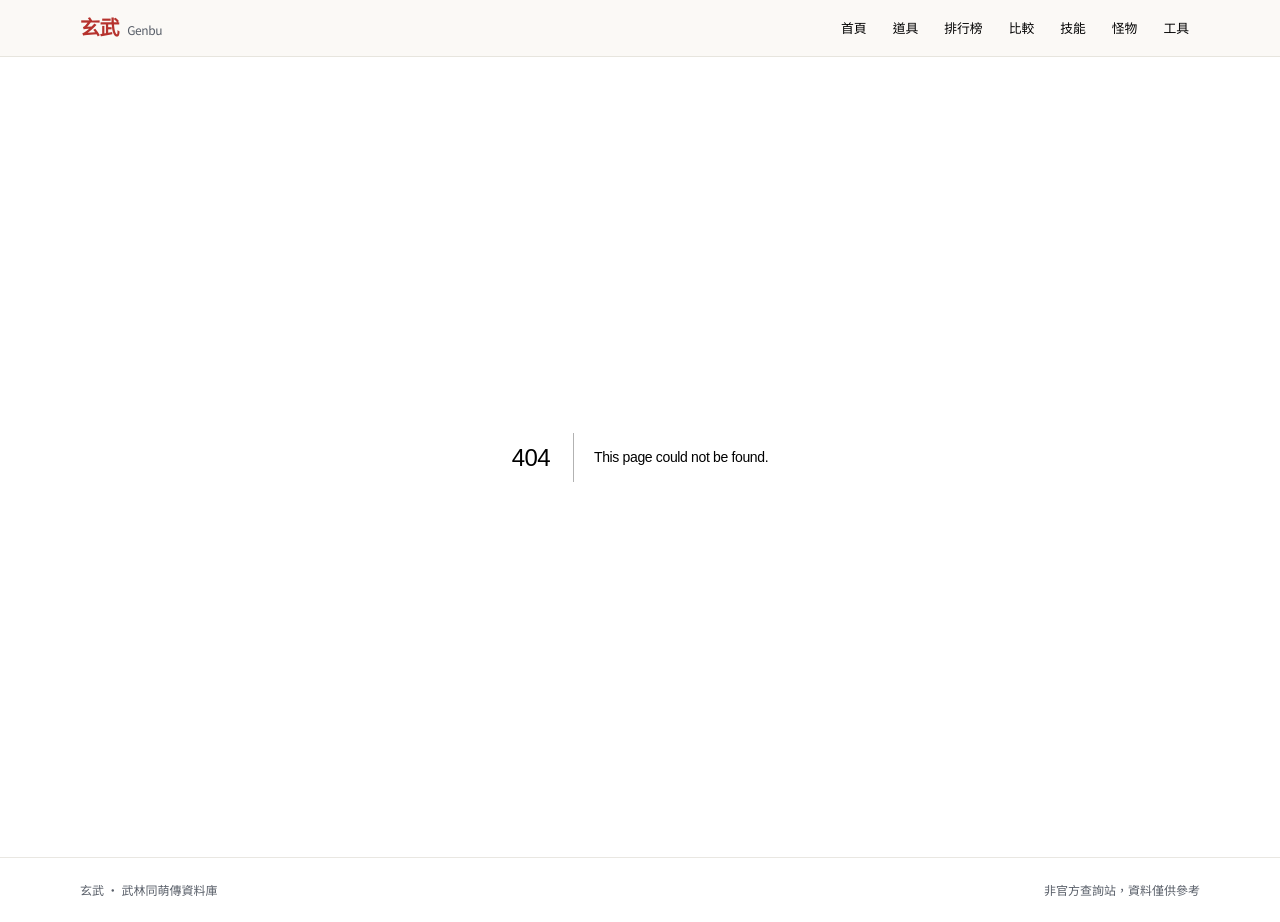
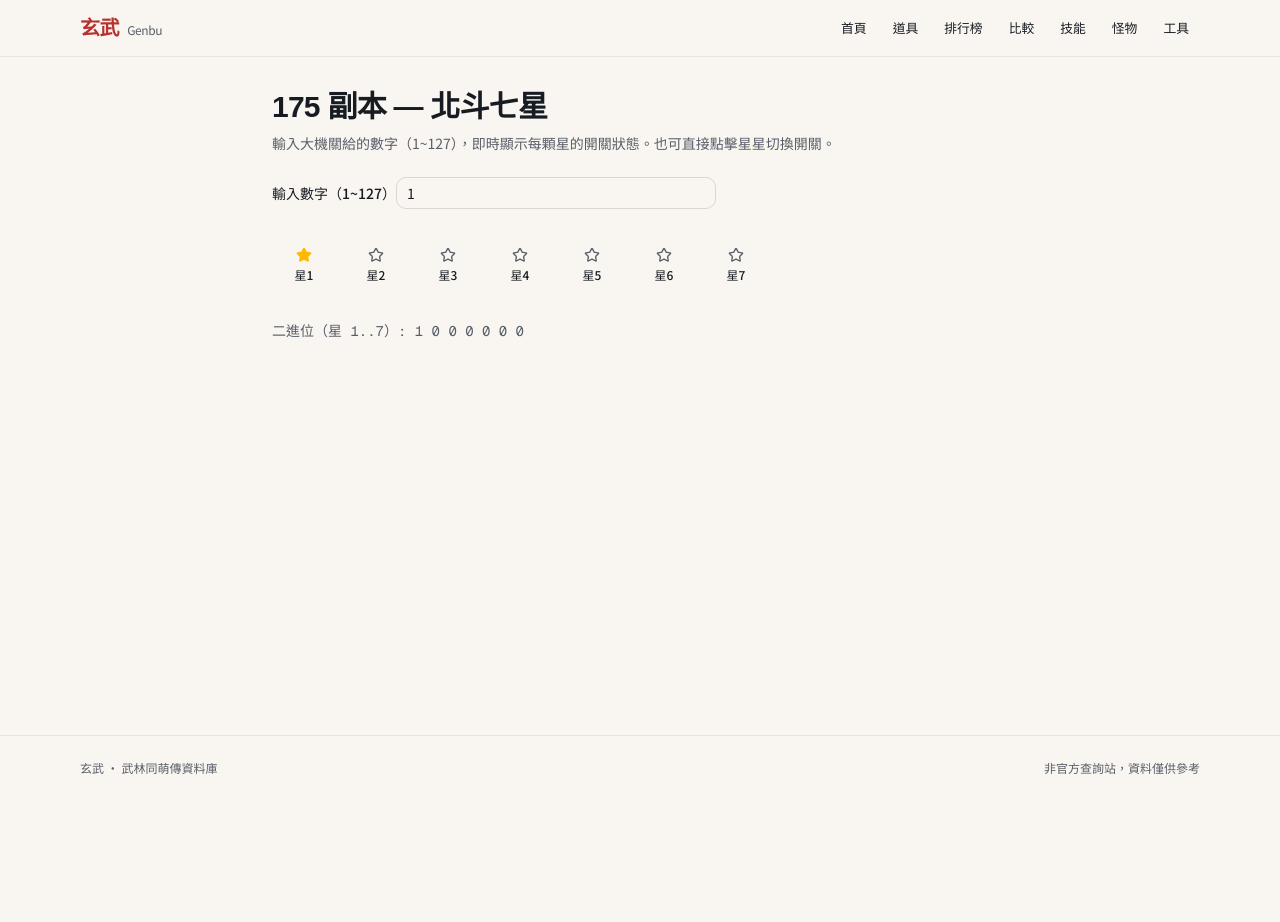
Before and after one commit to hanshino/genbu, a Next.js app: page /tools/175 in a window 1280 px wide. Before the commit this address had no page. After the commit the page ends 800 px from the top, so only its background shows below. Built offline with nearby package versions, Linux system fonts and the light colour scheme.

Commit message:
feat(phase4): 175 seven-star UI with two-way binding

```diff
--- /dev/null
+++ b/src/app/tools/175/page.tsx
@@ -0,0 +1,21 @@
+import type { Metadata } from "next";
+import { SevenStarSolver } from "@/components/tools/seven-star-solver";
+
+export const metadata: Metadata = {
+  title: "175 北斗七星 | Genbu",
+  description: "北斗七星開關解題器。",
+};
+
+export default function SevenStarPage() {
+  return (
+    <div className="mx-auto max-w-3xl px-4 py-8">
+      <header className="mb-6">
+        <h1 className="font-heading text-3xl font-bold">175 副本 — 北斗七星</h1>
+        <p className="text-muted-foreground mt-2 text-sm">
+          輸入大機關給的數字（1~127），即時顯示每顆星的開關狀態。也可直接點擊星星切換開關。
+        </p>
+      </header>
+      <SevenStarSolver />
+    </div>
+  );
+}
--- /dev/null
+++ b/src/components/tools/seven-star-solver.tsx
@@ -0,0 +1,76 @@
+"use client";
+
+import { useState } from "react";
+import { Star } from "lucide-react";
+import { Button } from "@/components/ui/button";
+import { Input } from "@/components/ui/input";
+import {
+  solveSevenStar,
+  sevenStarToNumber,
+  type SevenStarState,
+} from "@/lib/solvers/seven-star";
+import { InlineAlert } from "./inline-alert";
+
+function isValid(n: number) {
+  return Number.isInteger(n) && n >= 1 && n <= 127;
+}
+
+export function SevenStarSolver() {
+  const [states, setStates] = useState<SevenStarState>(() => solveSevenStar(1));
+  const [raw, setRaw] = useState("1");
+
+  const parsed = Number(raw);
+  const rawInvalid = raw.trim() !== "" && !isValid(parsed);
+
+  function handleNumberChange(v: string) {
+    setRaw(v);
+    const parsedV = Number(v);
+    if (isValid(parsedV)) setStates(solveSevenStar(parsedV));
+  }
+
+  function toggleStar(i: number) {
+    const next = states.map((s, idx) => (idx === i ? !s : s)) as unknown as SevenStarState;
+    setStates(next);
+    setRaw(String(sevenStarToNumber(next)));
+  }
+
+  return (
+    <div className="space-y-6">
+      <div className="space-y-2">
+        <label className="text-sm font-medium">輸入數字（1~127）</label>
+        <Input
+          type="number"
+          inputMode="numeric"
+          min={1}
+          max={127}
+          value={raw}
+          onChange={(e) => handleNumberChange(e.target.value)}
+          className="max-w-xs"
+        />
+        {rawInvalid && <InlineAlert>數字須介於 1~127 且為整數</InlineAlert>}
+      </div>
+
+      <div className="flex flex-wrap items-center gap-2">
+        {states.map((on, i) => (
+          <Button
+            key={i}
+            variant="ghost"
+            size="lg"
+            onClick={() => toggleStar(i)}
+            aria-label={`星 ${i + 1} ${on ? "開" : "關"}`}
+            className="flex h-16 w-16 flex-col gap-1 p-1"
+          >
+            <Star
+              className={on ? "h-8 w-8 fill-amber-400 text-amber-400" : "text-muted-foreground h-8 w-8"}
+            />
+            <span className="text-xs">星{i + 1}</span>
+          </Button>
+        ))}
+      </div>
+
+      <div className="text-muted-foreground font-mono text-sm">
+        二進位（星 1..7）: {states.map((s) => (s ? "1" : "0")).join(" ")}
+      </div>
+    </div>
+  );
+}
```
